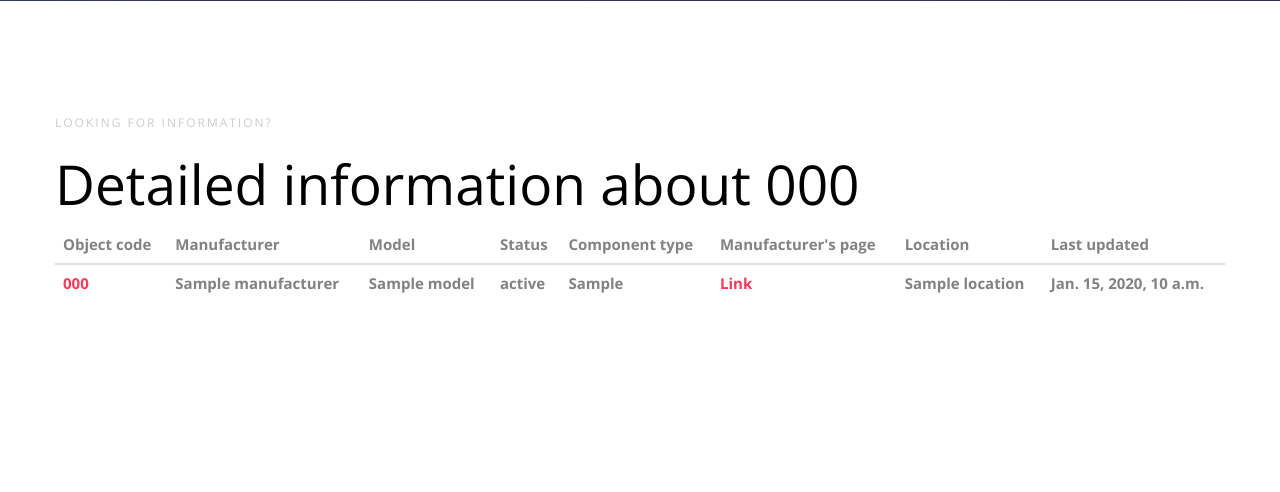
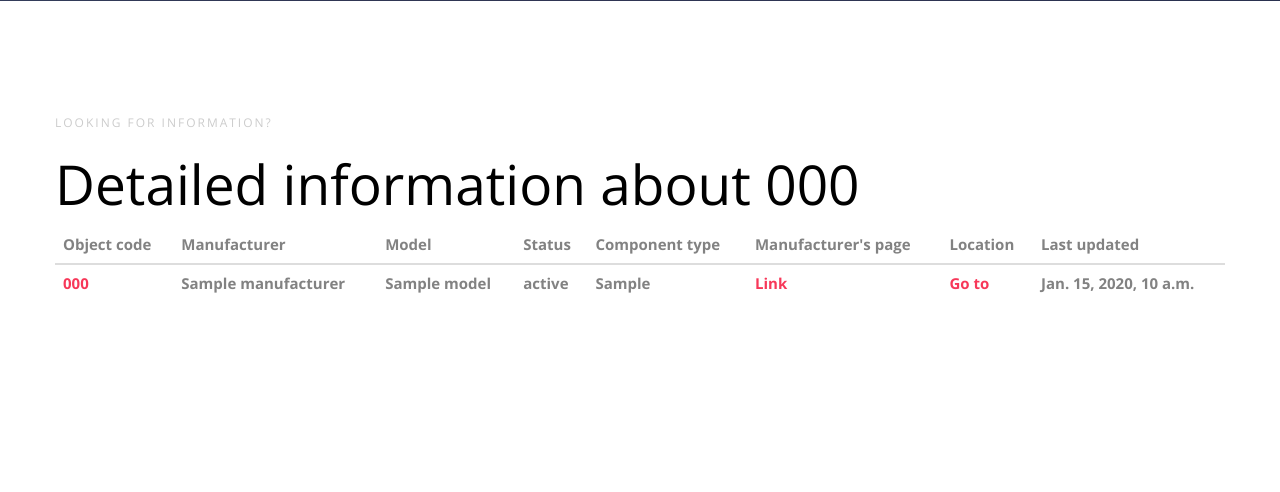
Before and after one commit to WhereIsMyRum/AEC-hackathon, a Django app: template homepage/templates/homepage/detail.html in a window 1280 px wide. Shown: the part 599-1091 px from the top of the page. Run offline with Django 3.2, Linux system fonts and the light colour scheme; the template is opened without the code that fills it: most values are stand-ins (such as "Sample title", 1, 10 or a date in 2020); lists and menus that the app fills with data are empty; some libraries are stand-ins or nearby versions; some web fonts are replaced.

Commit message:
added location

```diff
--- a/homepage/templates/homepage/detail.html
+++ b/homepage/templates/homepage/detail.html
@@ -117,7 +117,7 @@
 							<th class="column-elem" scope="col">{{ product.get_status_display }}</th>
 							<th class="column-elem" scope="col">{{ product.component_type }}</th>
 							<th class="column-elem" scope="col"><a href="{{ product.manufacturer_link }}">Link</a></th>
-							<th class="column-elem" scope="col">{{ product.location }}</th>
+							<th class="column-elem" scope="col"><a href="http://maps.google.com/maps?q={{ product.location }}">Go to</a></th>
 							<th class="column-elem" scope="col">{{ product.time_stamp }}</th>
 						</tr>
 					</tbody>
--- a/homepage/views.py
+++ b/homepage/views.py
@@ -40,7 +40,7 @@ def change(request):
     el = Element.objects.first()
     el.status = "Installed"
     el.time_stamp = datetime.datetime.now()
-    el.location = "Bloxhub coordinates"
+    el.location = "55.672218,12.578656"
     el.save()
     return HttpResponse(el.status)
 # Create your views here.
```
